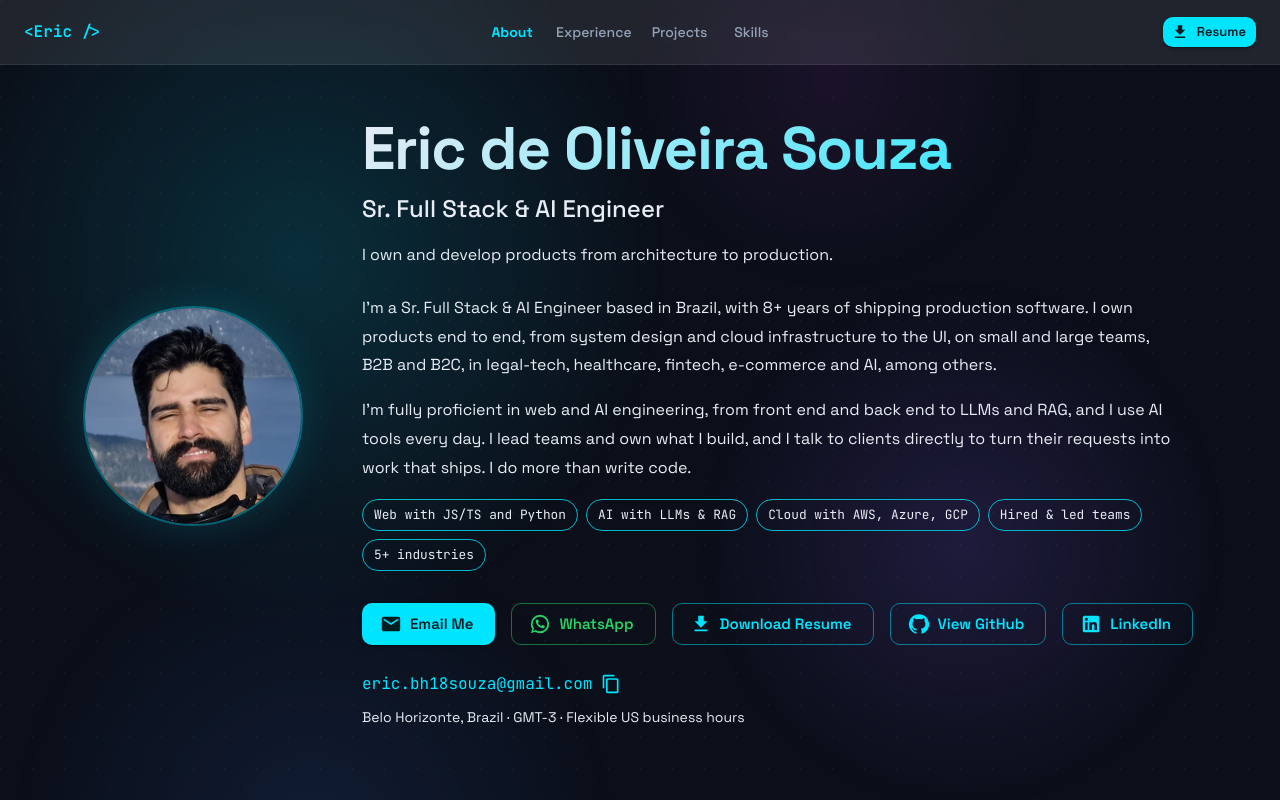
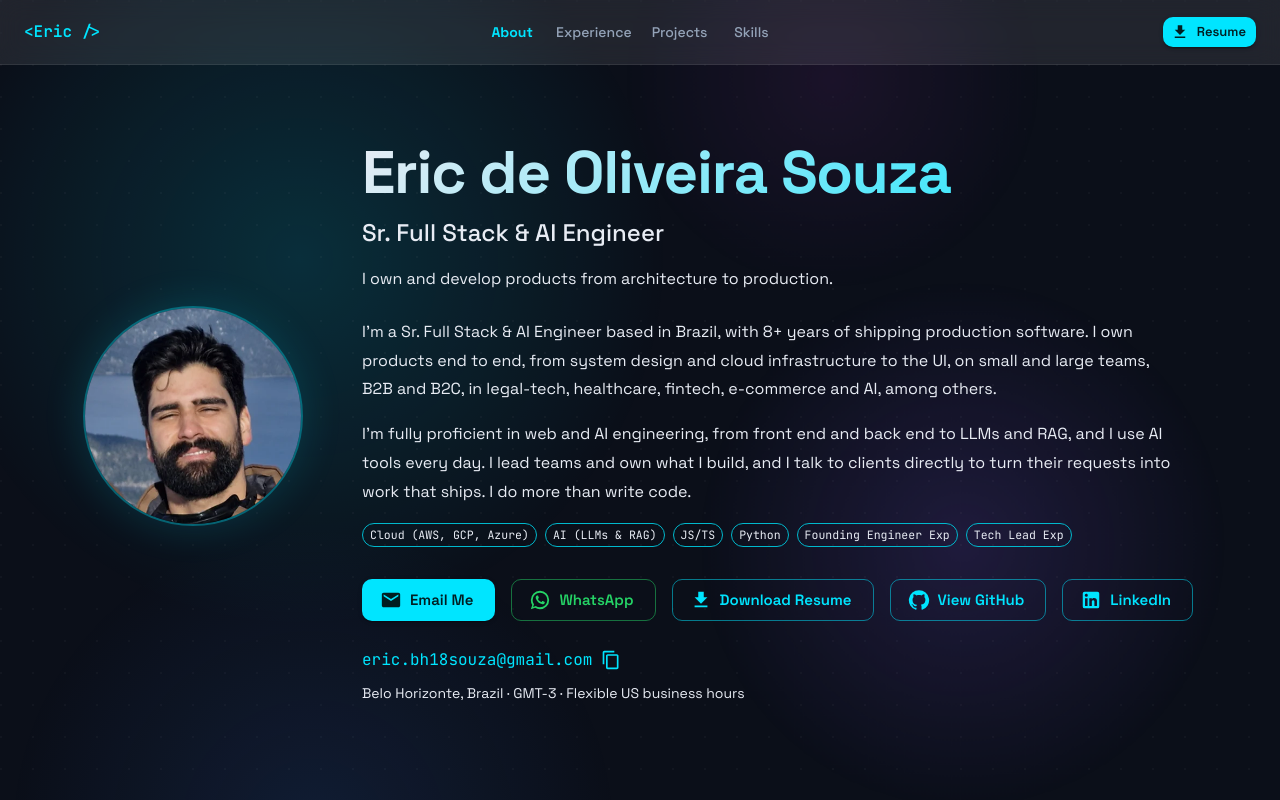
Before and after one commit to Eric-Souza/portfolio, a React (Vite) app: page / in a window 1280 px wide. Shown: the top 800 px of the page. Built offline with nearby package versions, Linux system fonts and the light colour scheme.

Commit message:
Shorter, smaller highlight chips on one line; refresh the OG image.
Co-Authored-By: Claude Opus 5.5 <noreply@anthropic.com>

```diff
--- a/scripts/generate-og-image.js
+++ b/scripts/generate-og-image.js
@@ -8,7 +8,7 @@ import { chromium } from '@playwright/test';
 const publicDir = fileURLToPath(new URL('../public/', import.meta.url));
 const avatar = (await readFile(`${publicDir}avatar.webp`)).toString('base64');
 
-const highlights = ['Hired & led teams', 'AI with LLMs & RAG', 'Cloud with AWS, Azure, GCP'];
+const highlights = ['Cloud (AWS, GCP, Azure)', 'AI (LLMs & RAG)', 'Tech Lead Exp'];
 
 const html = `<!doctype html>
 <html><head><style>
--- a/src/components/sections/Hero.tsx
+++ b/src/components/sections/Hero.tsx
@@ -118,9 +118,10 @@ export function Hero() {
                 <Chip
                   key={highlight}
                   label={highlight}
+                  size="small"
                   sx={{
                     fontFamily: monoFont,
-                    fontSize: '0.8rem',
+                    fontSize: '0.72rem',
                     borderColor: 'primary.dark',
                   }}
                   variant="outlined"
--- a/src/data/profile.ts
+++ b/src/data/profile.ts
@@ -21,11 +21,12 @@ export const profile: Profile = {
     medium: 'https://medium.com/@eric.bh18souza',
   },
   highlights: [
-    'Web with JS/TS and Python',
-    'AI with LLMs & RAG',
-    'Cloud with AWS, Azure, GCP',
-    'Hired & led teams',
-    '5+ industries',
+    'Cloud (AWS, GCP, Azure)',
+    'AI (LLMs & RAG)',
+    'JS/TS',
+    'Python',
+    'Founding Engineer Exp',
+    'Tech Lead Exp',
   ],
 };
 
```
Also changed, not shown: public/og-image.png.
